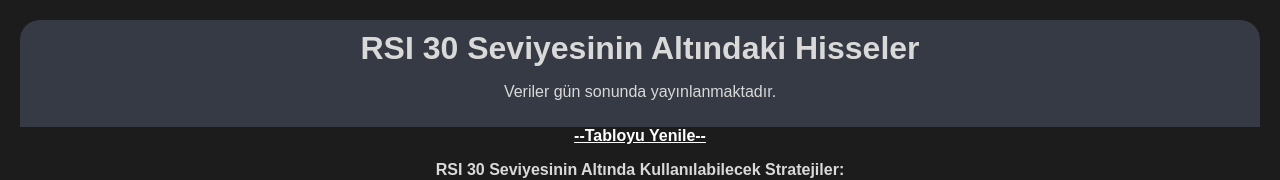
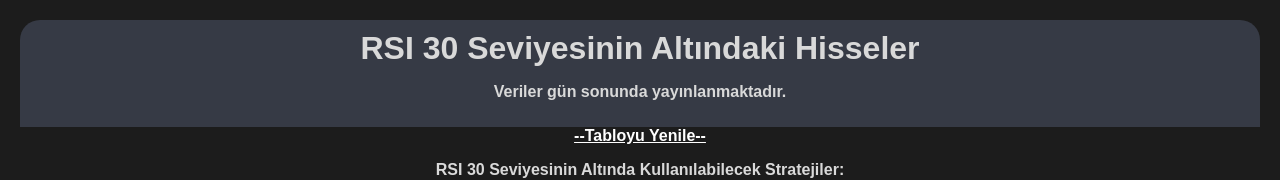
Before and after one commit to Aykutbasaranmobil/Hissesenedifiltresi, a plain HTML site: page rsi30altindakihisseler.html in a window 1280 px wide. Shown: the top 180 px of the page. Drawn offline with Linux system fonts and the light colour scheme; a script that the page names is missing.

Commit message:
Update rsi30altindakihisseler.html

```diff
--- a/rsi30altindakihisseler.html
+++ b/rsi30altindakihisseler.html
@@ -9,7 +9,7 @@
 <body>
     <header class="full-width-background">
         <h1> RSI 30 Seviyesinin Altındaki Hisseler</h1>
-<p>Veriler gün sonunda yayınlanmaktadır.</p>
+<p><strong>Veriler gün sonunda yayınlanmaktadır.</strong></p>
     </header>
 </body>
 </html>
```
